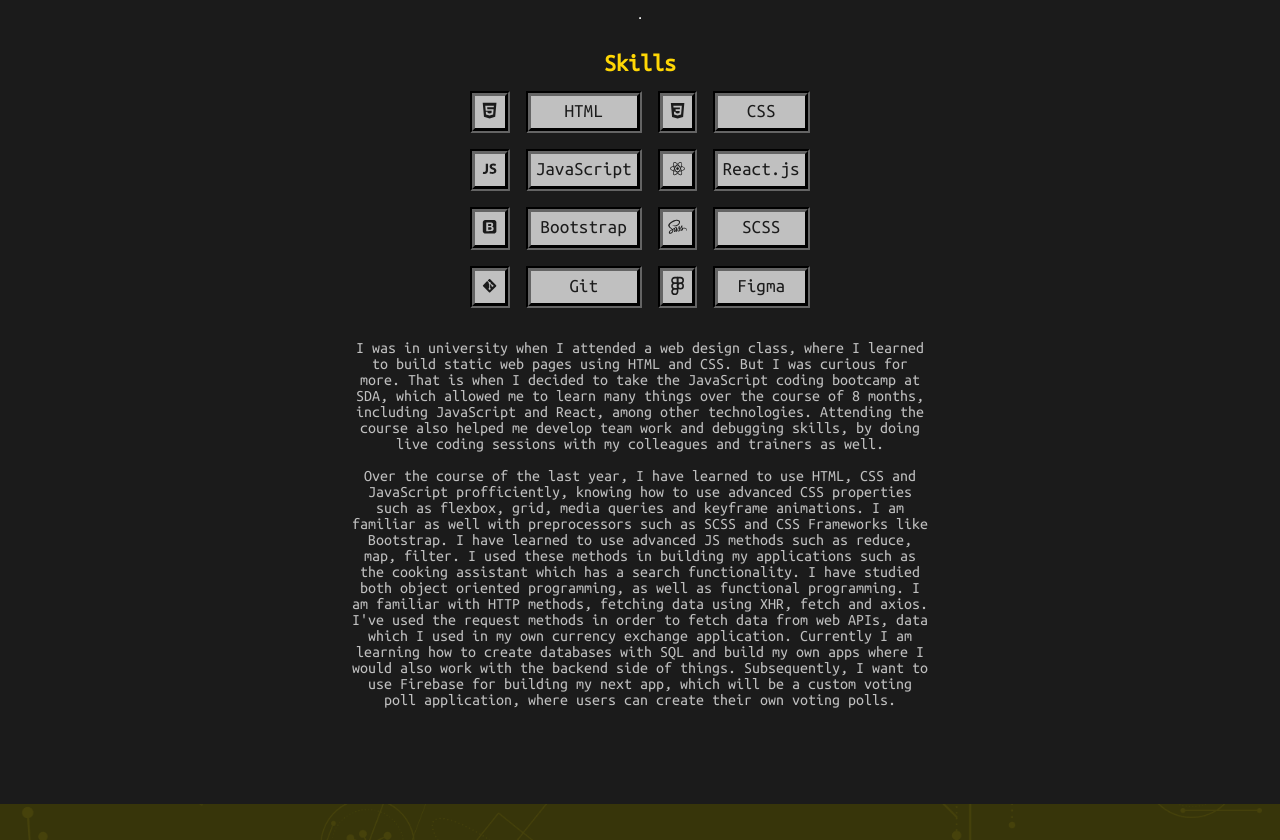
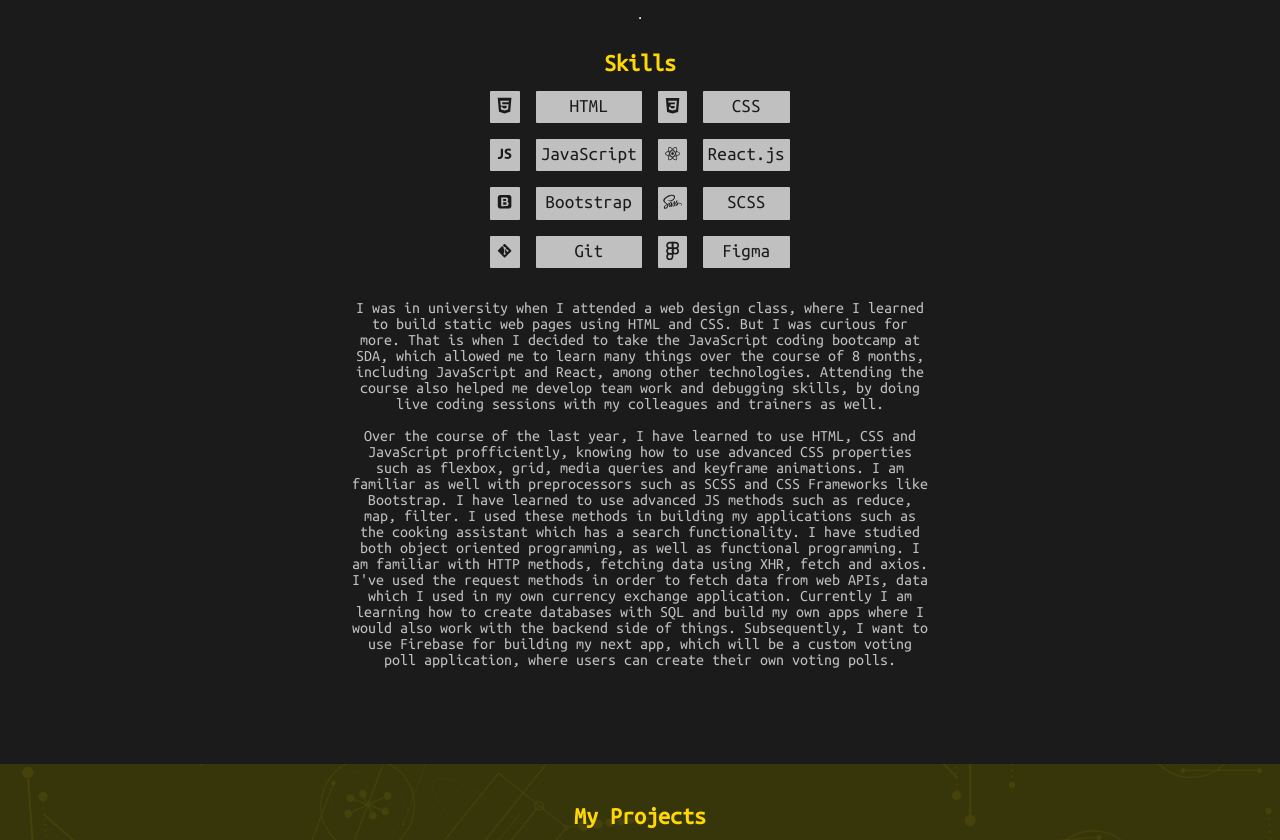
Before and after one commit to andreiBarut/new-web-portfolio, a React (Create React App) app: page / in a window 1280 px wide. Shown: the part 1138-1978 px from the top of the page. Built offline with nearby package versions, Linux system fonts and the light colour scheme.

Commit message:
small css tweak

```diff
--- a/src/pages/about/About.css
+++ b/src/pages/about/About.css
@@ -63,7 +63,7 @@
 	color: #1b1b1b;
 	padding: 5px;
 	border-radius: 1px;
-	border: 5px groove #101010;
+	/* border: 5px groove #101010; */
 	background-color: #c0c0c0;
 	font-size: larger;
 }
```
